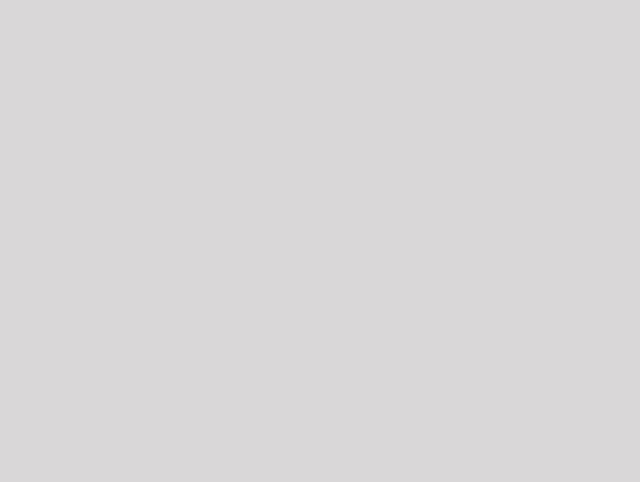
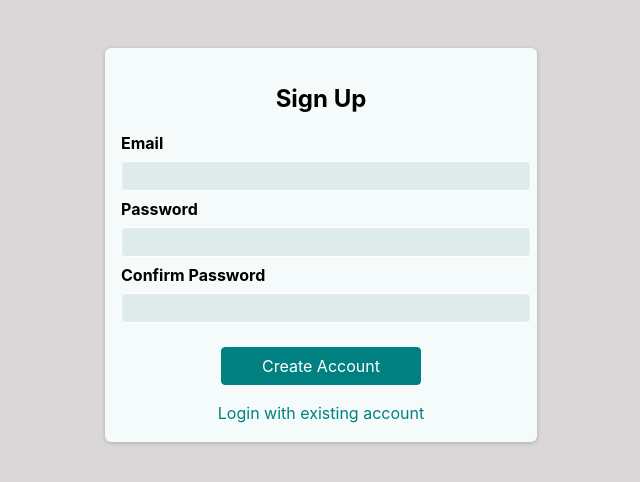
Before and after one commit to harshitaM29/react-expense-tracker, a React (Create React App) app: page /signup in a window 1280 px wide. Shown: the top 482 px of the page, without its empty margins (319-959 px from the left). Built offline with nearby package versions, Linux system fonts and the light colour scheme.

Commit message:
fixed some changes

```diff
--- a/src/App.js
+++ b/src/App.js
@@ -3,12 +3,16 @@ import {Route, Switch} from 'react-router-dom';
 import AuthForm from "./components/Auth/AuthForm";
 import HomePage from "./pages/HomePage";
 import { Fragment } from "react";
+import SignUpPage from "./pages/SignUpPage";
 
 function App() {
   return(
     <Switch>
   <Route path='/' exact>
     <AuthPage />
+  </Route>
+  <Route path='/signup' >
+    <SignUpPage />
   </Route>
   <Route path='/home'>
     <HomePage />
--- a/src/components/Auth/AuthForm.js
+++ b/src/components/Auth/AuthForm.js
@@ -1,12 +1,12 @@
 import classes from './AuthForm.module.css';
 import { useState,useRef, Fragment } from 'react';
-import {useHistory} from 'react-router-dom'
+import {useHistory, Redirect} from 'react-router-dom'
 
 const AuthForm = props => {
 
 
     const [isLoading, setIsLoading] = useState(false);
-    const [isLogin, setIsLogin] = useState(true);
+
     const emailInputRef = useRef();
     const passwordInputRef = useRef();
     const confirmPasswordInputRef = useRef();
@@ -15,29 +15,28 @@ const AuthForm = props => {
 
 
     const switchAuthModeHandler = () => {
-      setIsLogin((prevState) => !prevState);
+    history.push('/signup')
 
 
 
     };
 
 
-    const signUpHandler = (e) => {
+    const signInHandler = (e) => {
         const enteredEmail = emailInputRef.current.value;
         const enteredPassword = passwordInputRef.current.value;
 
       e.preventDefault();
 
-      const signUpData = {
+      const signInData = {
         email:enteredEmail,
         password:enteredPassword,
         returnSecureToken: true
       }
       setIsLoading(true);
-      if(isLogin) {
         fetch('https://identitytoolkit.googleapis.com/v1/accounts:signInWithPassword?key=AIzaSyBJVhLyraZIaOHKuIYAEHRRqOQ1pCR7qsw', {
           method: 'POST',
-          body:JSON.stringify(signUpData),
+          body:JSON.stringify(signInData),
           headers: {
             'Content-Type' : 'application/json'
           }
@@ -56,31 +55,14 @@ const AuthForm = props => {
           }
         })
 
-      }else{
 
-        fetch('https://identitytoolkit.googleapis.com/v1/accounts:signUp?key=AIzaSyBJVhLyraZIaOHKuIYAEHRRqOQ1pCR7qsw', {
-          method:'POST',
-          body:JSON.stringify(signUpData),
-          headers: {
-            'Content-Type': 'application/json'
-          }
-        }).then(res => {
-          setIsLoading(false);
-          if(res.ok) {
 
-          } else{
-            res.json().then(data => {
-            alert(data.error.message)
-            })
-          }
-        })
-      }
 
     }
     return (
       <section className={classes.auth}>
-        <h1>{isLogin ? 'Login' : 'Sign Up'}</h1>
-        <form onSubmit={signUpHandler}>
+        <h1> Login </h1>
+        <form onSubmit={signInHandler}>
           <div className={classes.control}>
             <label htmlFor='email'>Email</label>
             <input type='email' id='email' ref={emailInputRef} required />
@@ -94,24 +76,16 @@ const AuthForm = props => {
               required
             />
           </div>
-         {!isLogin &&  <div className={classes.control}>
-            <label htmlFor='password'>Confirm Password</label>
-            <input
-              type='password'
-              id='password'
-              ref={confirmPasswordInputRef}
-              required
-            />
-          </div> }
+
           <div className={classes.actions}>
             {isLoading && <p>Sending Request...</p>}
-            {!isLoading && <button>{isLogin ? 'Login' : 'Create Account'}</button> }
+            {!isLoading && <button>Login</button> }
             <button
               type='button'
               className={classes.toggle}
               onClick={switchAuthModeHandler}
             >
-              {isLogin ? 'Create new account' : 'Login with existing account'}
+             Create new account
             </button>
           </div>
         </form>
--- /dev/null
+++ b/src/components/Auth/SignUp.js
@@ -0,0 +1,97 @@
+import classes from './SignUp.module.css';
+import { Redirect, useHistory } from 'react-router-dom';
+import { useState, useRef } from 'react';
+
+const SignUp = () => {
+    const [isLoading, setIsLoading] = useState(false);
+    const emailInputRef = useRef();
+    const passwordInputRef = useRef();
+    const confirmPasswordInputRef = useRef();
+    const history = useHistory();
+    const switchAuthModeHandler = () => {
+      history.push('/')
+
+    }
+    const signUpHandler = (e) => {
+        const enteredEmail = emailInputRef.current.value;
+        const enteredPassword = passwordInputRef.current.value;
+        const enteredConfirmPassword = confirmPasswordInputRef.current.value;
+
+      e.preventDefault();
+
+      const signUpData = {
+        email:enteredEmail,
+        password:enteredConfirmPassword,
+        returnSecureToken: true
+      }
+      setIsLoading(true);
+
+        if(enteredConfirmPassword !== enteredPassword) {
+            alert('Password does not match')
+            setIsLoading(false);
+        } else {
+        fetch('https://identitytoolkit.googleapis.com/v1/accounts:signUp?key=AIzaSyBJVhLyraZIaOHKuIYAEHRRqOQ1pCR7qsw', {
+          method:'POST',
+          body:JSON.stringify(signUpData),
+          headers: {
+            'Content-Type': 'application/json'
+          }
+        }).then(res => {
+          setIsLoading(false);
+          if(res.ok) {
+            history.push('/');
+          } else{
+            res.json().then(data => {
+            alert(data.error.message)
+            })
+          }
+        })
+    }
+
+    }
+
+    return (
+
+            <section className={classes.auth}>
+              <h1>Sign Up</h1>
+              <form onSubmit={signUpHandler}>
+                <div className={classes.control}>
+                  <label htmlFor='email'>Email</label>
+                  <input type='email' id='email' ref={emailInputRef} required />
+                </div>
+                <div className={classes.control}>
+                  <label htmlFor='password'>Password</label>
+                  <input
+                    type='password'
+                    id='password'
+                    ref={passwordInputRef}
+                    required
+                  />
+                </div>
+              <div className={classes.control}>
+                  <label htmlFor='password'>Confirm Password</label>
+                  <input
+                    type='password'
+                    id='password'
+                    ref={confirmPasswordInputRef}
+                    required
+                  />
+                </div>
+                <div className={classes.actions}>
+                  {isLoading && <p>Sending Request...</p>}
+                  {!isLoading && <button>Create Account</button> }
+                  <button
+                    type='button'
+                    className={classes.toggle}
+                    onClick={switchAuthModeHandler}
+                  >
+                    Login with existing account
+                  </button>
+                </div>
+              </form>
+            </section>
+
+    )
+};
+
+export default SignUp;
--- /dev/null
+++ b/src/components/Auth/SignUp.module.css
@@ -0,0 +1,74 @@
+.auth {
+    margin: 3rem auto;
+    width: 95%;
+    max-width: 25rem;
+    border-radius: 6px;
+    background-color: rgb(245, 250, 250);
+    box-shadow: 0 1px 4px rgba(0, 0, 0, 0.2);
+    padding: 1rem;
+    text-align: center;
+  }
+
+  .auth h1 {
+    text-align: center;
+    color: black;
+  }
+
+  .control {
+    margin-bottom: 0.5rem;
+  }
+
+  .control label {
+    display: block;
+    color: black;
+    font-weight: bold;
+    margin-bottom: 0.5rem;
+    text-align: left;
+
+  }
+
+  .control input {
+    font: inherit;
+    background-color: rgb(224, 235, 235);
+    color: rgb(92, 95, 95);;
+    border-radius: 4px;
+    border: 1px solid white;
+    width: 100%;
+    text-align: left;
+    padding: 0.25rem;
+  }
+
+  .actions {
+    margin-top: 1.5rem;
+    display: flex;
+    flex-direction: column;
+    align-items: center;
+  }
+
+  .actions button {
+    cursor: pointer;
+    font: inherit;
+    color: white;
+    background-color: teal;
+    border: 1px solid teal;
+    border-radius: 4px;
+    padding: 0.5rem 2.5rem;
+  }
+
+  .actions button:hover {
+    background-color: rgb(2, 43, 43);
+    border-color: rgb(2, 43, 43);
+  }
+
+  .actions .toggle {
+    margin-top: 1rem;
+    background-color: transparent;
+    color: teal;
+    border: none;
+    padding: 0.15rem 1.5rem;
+  }
+
+  .actions .toggle:hover {
+    background-color: transparent;
+    color: #ae82cc;
+  }
--- /dev/null
+++ b/src/pages/SignUpPage.js
@@ -0,0 +1,7 @@
+import SignUp from "../components/Auth/SignUp";
+const SignUpPage = () => {
+    return <SignUp />
+
+};
+
+export default SignUpPage
```
